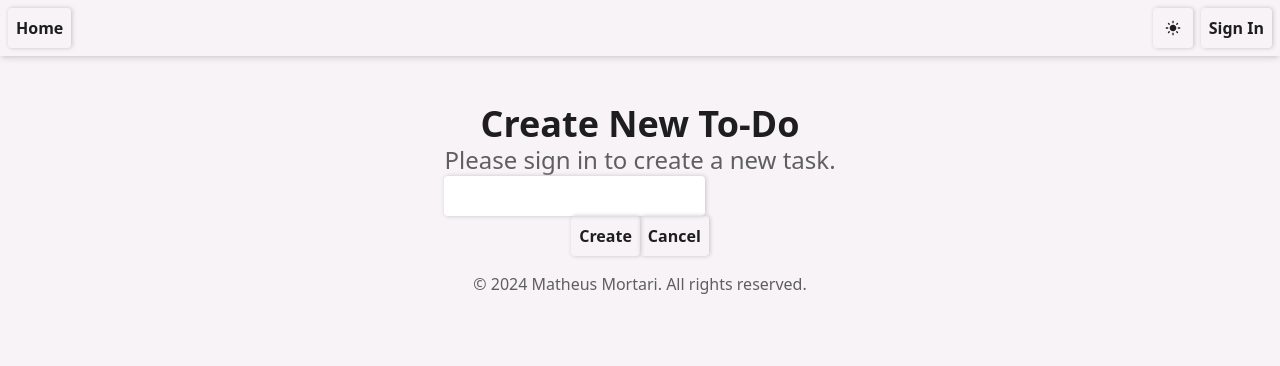
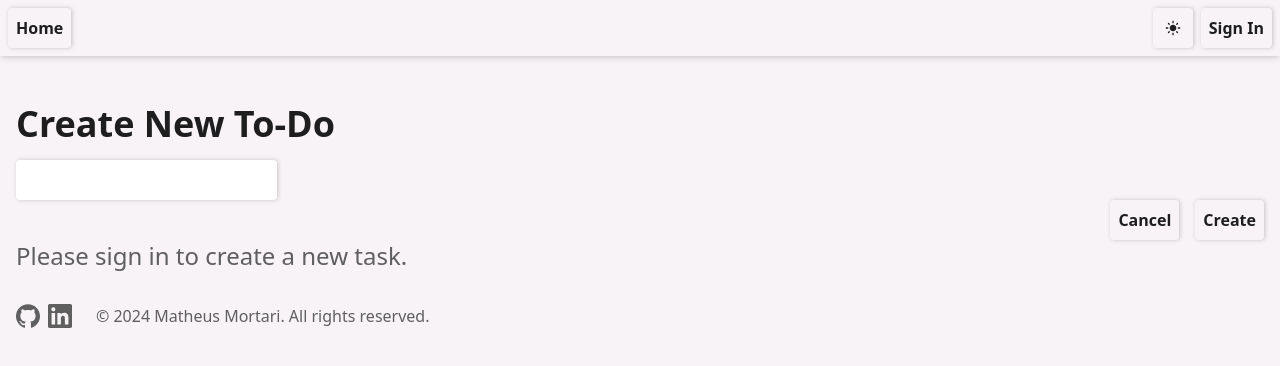
Before and after one commit to matimortari/todo-list, a Next.js app: page /new in a window 1280 px wide. Shown: the top 366 px of the page. Built offline with nearby package versions, Linux system fonts and the light colour scheme; no server answers.

Commit message:
style: Update Home & New page styles, update Footer styles

```diff
--- a/src/app/new/page.tsx
+++ b/src/app/new/page.tsx
@@ -2,21 +2,23 @@ import Link from "next/link"
 
 export default function New() {
 	return (
-		<div className="flex flex-col items-center p-4">
-			<header className="">
+		<div className="flex flex-col p-4">
+			<header className="mb-4 flex items-center justify-between">
 				<strong className="text-4xl">Create New To-Do</strong>
 			</header>
 
+			<form action="">
+				<input type="text" className="button" />
+				<div className="flex justify-end gap-4">
+					<Link href="/" className="button">
+						Cancel
+					</Link>
+					<button className="button">Create</button>
+				</div>
+			</form>
+
 			<div className="">
 				<p className="text-2xl font-light text-muted-foreground">Please sign in to create a new task.</p>
-				<input type="text" className="button" />
-			</div>
-
-			<div className="flex">
-				<button className="button">Create</button>
-				<Link href="/" className="button">
-					Cancel
-				</Link>
 			</div>
 		</div>
 	)
--- a/src/app/page.tsx
+++ b/src/app/page.tsx
@@ -18,9 +18,12 @@ export default function Home() {
 	})
 
 	return (
-		<div className="flex flex-col items-center p-4">
-			<header className="">
+		<div className="flex flex-col p-4">
+			<header className="mb-4 flex items-center justify-between">
 				<strong className="text-4xl">My To-Do List</strong>
+				<Link href="/new" className="button">
+					New To-Do
+				</Link>
 			</header>
 
 			<div className="">
@@ -29,10 +32,6 @@ export default function Home() {
 					<TodoItem />
 				</div>
 			</div>
-
-			<Link href="/new" className="button">
-				New To-Do
-			</Link>
 		</div>
 	)
 }
--- a/src/components/Footer.tsx
+++ b/src/components/Footer.tsx
@@ -1,8 +1,20 @@
+import { Icon } from "@iconify/react"
+import Link from "next/link"
+
 export default function Footer() {
 	return (
-		<footer className="mt-auto flex flex-col items-center justify-between text-muted-foreground">
-			<div className="">
-				<p className="font-light">© 2024 Matheus Mortari. All rights reserved.</p>
+		<footer className="mt-auto flex flex-row items-center justify-between text-muted-foreground">
+			<div className="m-4 flex items-center gap-2">
+				<Link href="https://github.com/w11dcard" target="_blank" rel="noopener noreferrer">
+					<Icon icon="simple-icons:github" className="h-6 w-6" />
+				</Link>
+				<Link href="https://www.linkedin.com/in/matheus-mortari-19rt/" target="_blank" rel="noopener noreferrer">
+					<Icon icon="simple-icons:linkedin" className="h-6 w-6" />
+				</Link>
+
+				<div className="ml-4 hidden md:flex">
+					<p className="font-light">© 2024 Matheus Mortari. All rights reserved.</p>
+				</div>
 			</div>
 		</footer>
 	)
```
